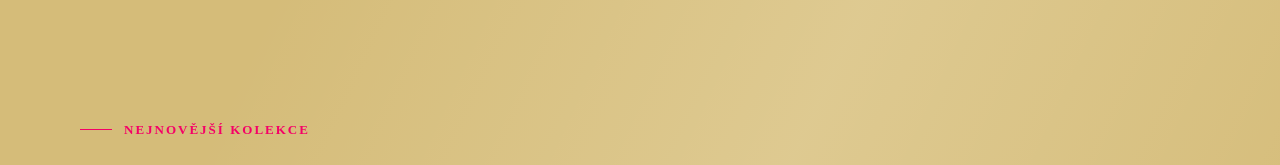
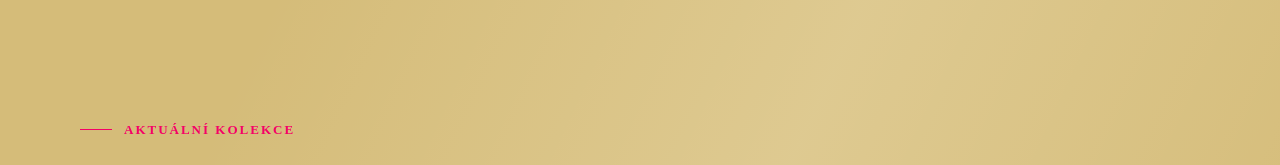
Before and after one commit to Ivetka03/mik-web, a React (Vite) app: page / in a window 1280 px wide. Shown: the part 1820-1985 px from the top of the page. Built offline with nearby package versions, Linux system fonts and the light colour scheme; a web font is replaced by a local one.

Commit message:
Rename the collection label to current collection.

```diff
--- a/src/App.tsx
+++ b/src/App.tsx
@@ -510,7 +510,7 @@ export default function App() {
           <div className="flex flex-col lg:flex-row items-start lg:items-end justify-between gap-6">
             <div className="flex flex-col gap-4 max-w-[700px]">
               <SectionLabel className="text-[#f50067]">
-                Nejnovější kolekce
+                Aktuální kolekce
               </SectionLabel>
               <h2 className="font-['Cormorant_Garamond:Regular'] font-normal leading-[1.1] text-[#7a4e38] text-5xl lg:text-[64px]">
                 Odhalme se do krásy
```
